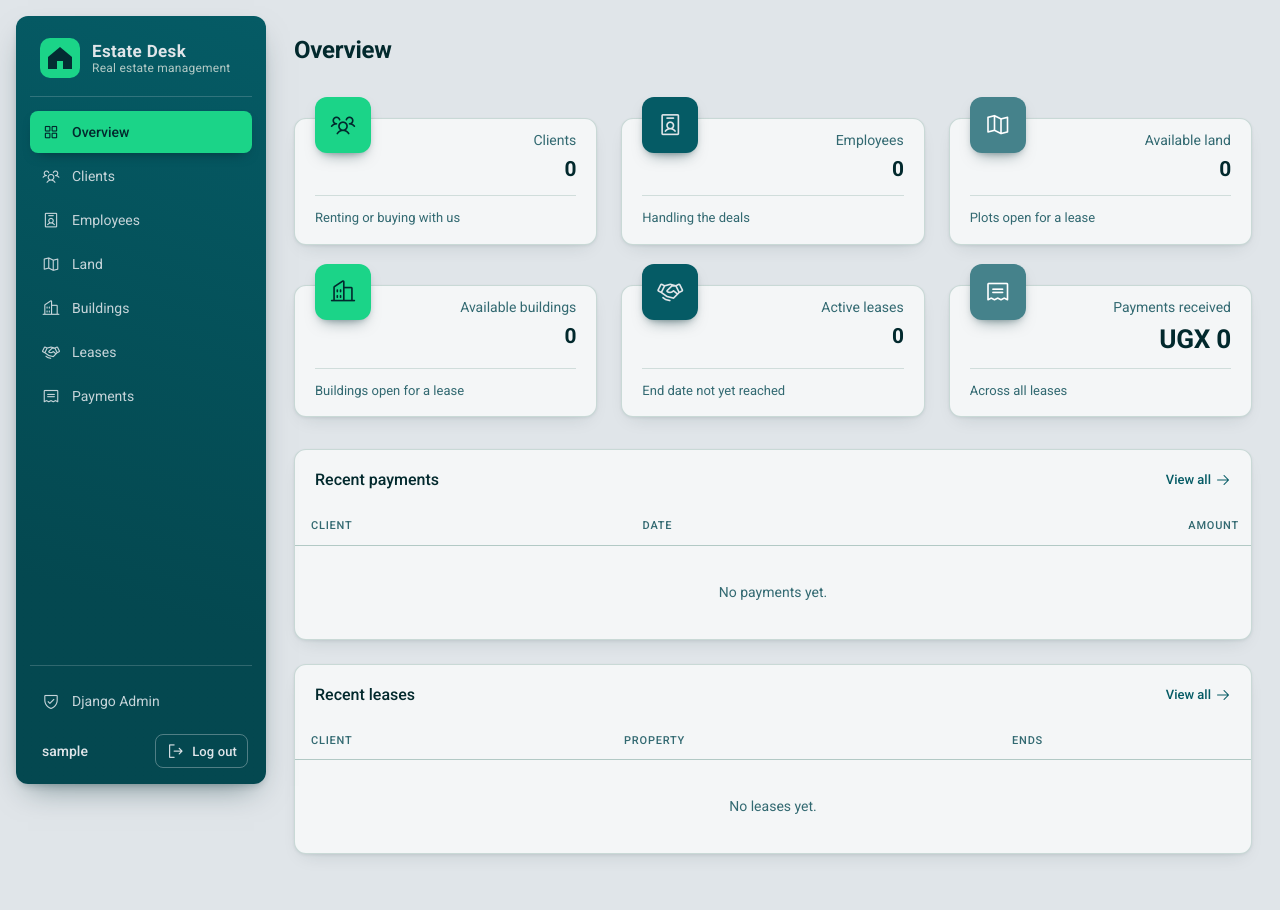
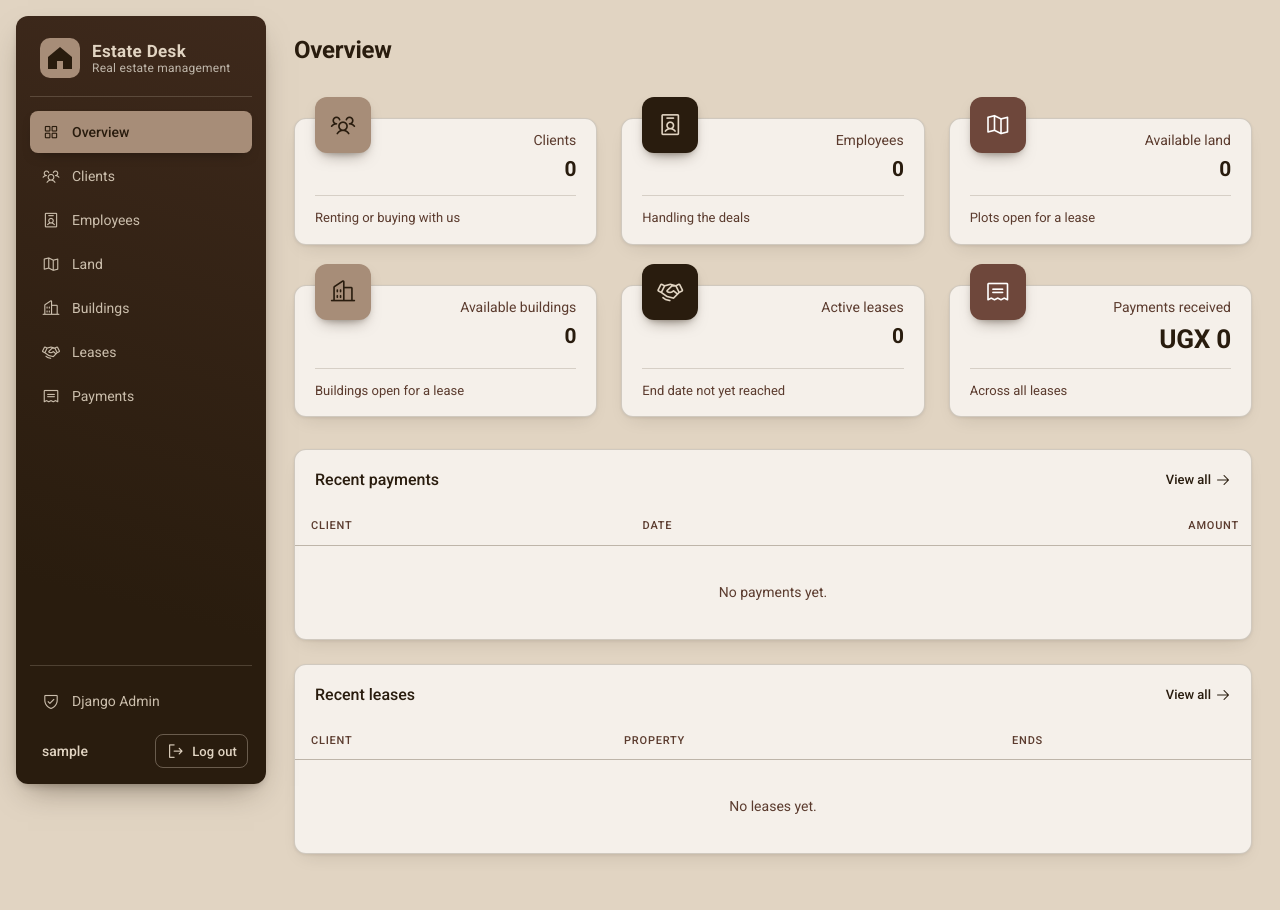
Before and after one commit to hajarah560/RealEstate-Management-System, a Django app: page / in a window 1280 px wide. Run offline with Django 5.2, Linux system fonts and the light colour scheme; the visitor is signed in with stand-in values (Sample User, id 1); data that the repository does not hold is empty.

Commit message:
Switch to the brown and cream palette
Espresso sidebar and text, umber secondary tiles, tan accent, stone lines
and a cream page. CSS tokens and stat tile classes renamed to match, logo
and favicon recoloured, and the plan updated.

```diff
--- a/static/css/site.css
+++ b/static/css/site.css
@@ -1,19 +1,19 @@
 /* Estate Desk: the one stylesheet for every page.
-   Palette: deep teal, mid teal, mint, sage, mist. Everything else is mixed from these. */
+   Palette: espresso, umber, tan, stone, cream. Everything else is mixed from these. */
 
 :root {
-  --deep: #055b65;           /* sidebar, headings */
-  --mid: #45828b;            /* secondary tiles */
-  --mint: #1bd488;           /* primary buttons and current page */
-  --sage: #b2c9c5;           /* lines */
-  --mist: #e0e5e9;           /* page */
+  --espresso: #291c0e;       /* sidebar, text */
+  --umber: #6e473b;          /* secondary tiles */
+  --tan: #a78d78;            /* primary buttons and current page */
+  --stone: #beb5a9;          /* lines */
+  --cream: #e1d4c2;          /* page */
 
-  --ink: color-mix(in srgb, var(--deep) 45%, #000);         /* text */
-  --card: color-mix(in srgb, var(--mist) 35%, #fff);        /* cards and modals */
-  --muted: color-mix(in srgb, var(--mid) 72%, var(--ink));  /* secondary text */
-  --line-strong: color-mix(in srgb, var(--sage) 55%, var(--mid));
-  --mint-hover: color-mix(in srgb, var(--mint) 86%, var(--ink));
-  --on-dark-line: rgb(224 229 233 / 0.2);
+  --ink: var(--espresso);         /* text */
+  --card: color-mix(in srgb, var(--cream) 35%, #fff);        /* cards and modals */
+  --muted: color-mix(in srgb, var(--umber) 72%, var(--ink));  /* secondary text */
+  --line-strong: color-mix(in srgb, var(--stone) 55%, var(--umber));
+  --tan-hover: color-mix(in srgb, var(--tan) 86%, var(--ink));
+  --on-dark-line: rgb(225 212 194 / 0.2);
   --danger: #b3392f;         /* delete and errors only */
   --danger-hover: color-mix(in srgb, var(--danger) 85%, #000);
 
@@ -22,21 +22,21 @@
   --font: "Roboto", system-ui, "Segoe UI", sans-serif;
   --ease-out: cubic-bezier(0.16, 1, 0.3, 1);
 
-  --shadow-card: 0 1px 3px rgb(3 45 51 / 0.08), 0 8px 20px -10px rgb(3 45 51 / 0.18);
-  --shadow-raised: 0 14px 30px -12px rgb(3 45 51 / 0.5), 0 4px 10px -4px rgb(3 45 51 / 0.3);
-  --shadow-modal: 0 24px 48px -12px rgb(3 45 51 / 0.45), 0 8px 16px -8px rgb(3 45 51 / 0.25);
+  --shadow-card: 0 1px 3px rgb(41 28 14 / 0.08), 0 8px 20px -10px rgb(41 28 14 / 0.18);
+  --shadow-raised: 0 14px 30px -12px rgb(41 28 14 / 0.5), 0 4px 10px -4px rgb(41 28 14 / 0.3);
+  --shadow-modal: 0 24px 48px -12px rgb(41 28 14 / 0.45), 0 8px 16px -8px rgb(41 28 14 / 0.25);
 }
 
 /* Base and browser surfaces */
 
 *, *::before, *::after { box-sizing: border-box; }
 
-html { color-scheme: light; accent-color: var(--deep); scrollbar-color: var(--sage) transparent; }
+html { color-scheme: light; accent-color: var(--espresso); scrollbar-color: var(--stone) transparent; }
 
 body {
   margin: 0;
   min-height: 100vh;
-  background: var(--mist);
+  background: var(--cream);
   color: var(--ink);
   font: 400 15px/1.5 var(--font);
   -webkit-font-smoothing: antialiased;
@@ -44,13 +44,13 @@ body {
 
 h1, h2, h3 { text-wrap: balance; }
 a { color: inherit; text-underline-offset: 3px; }
-::selection { background: var(--mint); color: var(--ink); }
-input, select, textarea { caret-color: var(--deep); }
-:focus-visible { outline: 2px solid var(--deep); outline-offset: 2px; }
+::selection { background: var(--tan); color: var(--ink); }
+input, select, textarea { caret-color: var(--espresso); }
+:focus-visible { outline: 2px solid var(--espresso); outline-offset: 2px; }
 
 ::-webkit-scrollbar { width: 10px; height: 10px; }
 ::-webkit-scrollbar-track { background: transparent; }
-::-webkit-scrollbar-thumb { background: var(--sage); border: 2px solid transparent; border-radius: 999px; background-clip: padding-box; }
+::-webkit-scrollbar-thumb { background: var(--stone); border: 2px solid transparent; border-radius: 999px; background-clip: padding-box; }
 ::-webkit-scrollbar-thumb:hover { background-color: var(--line-strong); }
 
 /* Phosphor icons */
@@ -93,13 +93,13 @@ input, select, textarea { caret-color: var(--deep); }
   padding: 18px 14px 16px;
   overflow-y: auto;
   border-radius: var(--radius);
-  background: linear-gradient(195deg, var(--deep), color-mix(in srgb, var(--deep) 62%, var(--ink)) 75%);
-  color: var(--mist);
+  background: linear-gradient(195deg, color-mix(in srgb, var(--espresso) 70%, var(--umber)), var(--espresso) 75%);
+  color: var(--cream);
   box-shadow: var(--shadow-raised);
-  scrollbar-color: var(--mid) transparent;
+  scrollbar-color: var(--umber) transparent;
 }
 
-.sidebar :focus-visible { outline-color: var(--mint); }
+.sidebar :focus-visible { outline-color: var(--tan); }
 
 .brand {
   display: flex;
@@ -114,7 +114,7 @@ input, select, textarea { caret-color: var(--deep); }
 .brand-logo { display: block; width: 40px; height: 40px; flex: none; }
 
 .brand-text { display: flex; flex-direction: column; font-size: 17px; font-weight: 700; letter-spacing: 0.02em; line-height: 1.2; }
-.brand-text small { color: var(--sage); font-size: 12px; font-weight: 400; letter-spacing: 0.02em; }
+.brand-text small { color: var(--stone); font-size: 12px; font-weight: 400; letter-spacing: 0.02em; }
 
 .nav { display: flex; flex: 1; flex-direction: column; gap: 2px; }
 .nav-list { display: flex; flex-direction: column; gap: 2px; margin: 0; padding: 0; list-style: none; }
@@ -126,16 +126,16 @@ input, select, textarea { caret-color: var(--deep); }
   min-height: 42px;
   padding: 8px 12px;
   border-radius: var(--radius-control);
-  color: color-mix(in srgb, var(--mist) 88%, var(--deep));
+  color: color-mix(in srgb, var(--cream) 88%, var(--espresso));
   font-size: 14px;
   text-decoration: none;
   transition: background-color 0.15s ease-out, color 0.15s ease-out;
 }
 
-.nav-link:hover { background: rgb(224 229 233 / 0.1); color: #fff; }
+.nav-link:hover { background: rgb(225 212 194 / 0.1); color: #fff; }
 
 .nav-link[aria-current="page"] {
-  background: var(--mint);
+  background: var(--tan);
   color: var(--ink);
   font-weight: 500;
   box-shadow: 0 6px 14px -8px rgb(0 0 0 / 0.55);
@@ -150,7 +150,7 @@ input, select, textarea { caret-color: var(--deep); }
 /* Cards */
 
 .card {
-  border: 1px solid color-mix(in srgb, var(--sage) 65%, transparent);
+  border: 1px solid color-mix(in srgb, var(--stone) 65%, transparent);
   border-radius: var(--radius);
   background: var(--card);
   box-shadow: var(--shadow-card);
@@ -168,7 +168,7 @@ input, select, textarea { caret-color: var(--deep); }
 
 .table th {
   padding: 14px 16px 10px;
-  border-bottom: 1px solid var(--sage);
+  border-bottom: 1px solid var(--stone);
   color: var(--muted);
   font-size: 11px;
   font-weight: 500;
@@ -180,18 +180,18 @@ input, select, textarea { caret-color: var(--deep); }
 
 .table td {
   padding: 11px 16px;
-  border-bottom: 1px solid color-mix(in srgb, var(--sage) 55%, transparent);
+  border-bottom: 1px solid color-mix(in srgb, var(--stone) 55%, transparent);
   vertical-align: middle;
   white-space: nowrap;
 }
 
 .table tbody tr:last-child td { border-bottom: 0; }
-.table tbody tr:hover td { --cell-bg: color-mix(in srgb, var(--mist) 55%, var(--card)); background: var(--cell-bg); }
+.table tbody tr:hover td { --cell-bg: color-mix(in srgb, var(--cream) 55%, var(--card)); background: var(--cell-bg); }
 .table .num { text-align: right; }
 .table .code { font-weight: 500; }
 
 /* Edit and delete stay in view while a wide table scrolls sideways. */
-.table .col-actions { position: sticky; right: 0; background: var(--cell-bg, var(--card)); box-shadow: inset 1px 0 0 var(--sage); }
+.table .col-actions { position: sticky; right: 0; background: var(--cell-bg, var(--card)); box-shadow: inset 1px 0 0 var(--stone); }
 
 .table .table-empty { padding: 36px 16px; color: var(--muted); text-align: center; white-space: normal; }
 .table tbody tr:hover .table-empty { background: none; }
@@ -231,17 +231,17 @@ input, select, textarea { caret-color: var(--deep); }
 .btn:active { transform: translateY(1px); }
 .btn:disabled { opacity: 0.6; cursor: progress; }
 
-.btn-primary { background: var(--mint); color: var(--ink); box-shadow: 0 4px 10px -4px rgb(3 45 51 / 0.35); }
-.btn-primary:hover { background: var(--mint-hover); }
+.btn-primary { background: var(--tan); color: var(--ink); box-shadow: 0 4px 10px -4px rgb(41 28 14 / 0.35); }
+.btn-primary:hover { background: var(--tan-hover); }
 
-.btn-danger { background: var(--danger); color: #fff; box-shadow: 0 4px 10px -4px rgb(3 45 51 / 0.35); }
+.btn-danger { background: var(--danger); color: #fff; box-shadow: 0 4px 10px -4px rgb(41 28 14 / 0.35); }
 .btn-danger:hover { background: var(--danger-hover); }
 
 .btn-ghost { border-color: var(--line-strong); background: transparent; color: var(--ink); }
-.btn-ghost:hover { background: var(--mist); }
+.btn-ghost:hover { background: var(--cream); }
 
-.btn-sidebar { min-height: 34px; padding: 0 10px; border-color: rgb(224 229 233 / 0.35); background: transparent; color: var(--mist); font-size: 13px; }
-.btn-sidebar:hover { background: rgb(224 229 233 / 0.1); }
+.btn-sidebar { min-height: 34px; padding: 0 10px; border-color: rgb(225 212 194 / 0.35); background: transparent; color: var(--cream); font-size: 13px; }
+.btn-sidebar:hover { background: rgb(225 212 194 / 0.1); }
 
 .btn-lg { min-height: 48px; padding: 0 22px; font-size: 15px; }
 .btn-block { width: 100%; }
@@ -382,15 +382,15 @@ input, select, textarea { caret-color: var(--deep); }
 .stat-top { display: flex; align-items: flex-start; justify-content: space-between; gap: 12px; }
 .stat-tile { display: grid; place-items: center; width: 56px; height: 56px; flex: none; margin-top: -22px; border-radius: 12px; }
 .stat-tile .ph { font-size: 26px; }
-.stat-tile-mint { background: var(--mint); color: var(--ink); box-shadow: 0 8px 16px -8px rgb(3 45 51 / 0.55), 0 3px 6px -3px rgb(3 45 51 / 0.25); }
-.stat-tile-deep { background: var(--deep); color: var(--mist); box-shadow: 0 8px 16px -8px rgb(3 45 51 / 0.6), 0 3px 6px -3px rgb(3 45 51 / 0.3); }
-.stat-tile-mid { background: var(--mid); color: #fff; box-shadow: 0 8px 16px -8px rgb(3 45 51 / 0.55), 0 3px 6px -3px rgb(3 45 51 / 0.25); }
+.stat-tile-tan { background: var(--tan); color: var(--ink); box-shadow: 0 8px 16px -8px rgb(41 28 14 / 0.55), 0 3px 6px -3px rgb(41 28 14 / 0.25); }
+.stat-tile-espresso { background: var(--espresso); color: var(--cream); box-shadow: 0 8px 16px -8px rgb(41 28 14 / 0.6), 0 3px 6px -3px rgb(41 28 14 / 0.3); }
+.stat-tile-umber { background: var(--umber); color: #fff; box-shadow: 0 8px 16px -8px rgb(41 28 14 / 0.55), 0 3px 6px -3px rgb(41 28 14 / 0.25); }
 .stat-label { margin: 12px 0 0; color: var(--muted); font-size: 14px; line-height: 1.3; text-align: right; }
 .stat-value { margin: 4px 0 14px; font-size: clamp(20px, 8cqi, 24px); font-weight: 700; font-variant-numeric: tabular-nums; letter-spacing: -0.01em; line-height: 1.15; text-align: right; }
 .stat-feature .stat-value { font-size: clamp(24px, 10cqi, 30px); }
-.stat-caption { margin: auto 0 0; padding-top: 12px; border-top: 1px solid color-mix(in srgb, var(--sage) 55%, transparent); color: var(--muted); font-size: 13px; }
+.stat-caption { margin: auto 0 0; padding-top: 12px; border-top: 1px solid color-mix(in srgb, var(--stone) 55%, transparent); color: var(--muted); font-size: 13px; }
 
-.card-link { display: inline-flex; align-items: center; gap: 4px; border-radius: 6px; color: var(--deep); font-size: 13px; font-weight: 500; text-decoration: none; white-space: nowrap; }
+.card-link { display: inline-flex; align-items: center; gap: 4px; border-radius: 6px; color: var(--espresso); font-size: 13px; font-weight: 500; text-decoration: none; white-space: nowrap; }
 .card-link:hover { text-decoration: underline; }
 .card-link .ph { font-size: 16px; }
 
--- a/templates/dashboard/index.html
+++ b/templates/dashboard/index.html
@@ -8,7 +8,7 @@
   <section class="stats" aria-label="Estate Desk at a glance">
     <article class="card stat">
       <div class="stat-top">
-        <span class="stat-tile stat-tile-mint"><i class="ph ph-users-three" aria-hidden="true"></i></span>
+        <span class="stat-tile stat-tile-tan"><i class="ph ph-users-three" aria-hidden="true"></i></span>
         <p class="stat-label">Clients</p>
       </div>
       <p class="stat-value">{{ clients }}</p>
@@ -17,7 +17,7 @@
 
     <article class="card stat">
       <div class="stat-top">
-        <span class="stat-tile stat-tile-deep"><i class="ph ph-identification-badge" aria-hidden="true"></i></span>
+        <span class="stat-tile stat-tile-espresso"><i class="ph ph-identification-badge" aria-hidden="true"></i></span>
         <p class="stat-label">Employees</p>
       </div>
       <p class="stat-value">{{ employees }}</p>
@@ -26,7 +26,7 @@
 
     <article class="card stat">
       <div class="stat-top">
-        <span class="stat-tile stat-tile-mid"><i class="ph ph-map-trifold" aria-hidden="true"></i></span>
+        <span class="stat-tile stat-tile-umber"><i class="ph ph-map-trifold" aria-hidden="true"></i></span>
         <p class="stat-label">Available land</p>
       </div>
       <p class="stat-value">{{ free_land }}</p>
@@ -35,7 +35,7 @@
 
     <article class="card stat">
       <div class="stat-top">
-        <span class="stat-tile stat-tile-mint"><i class="ph ph-buildings" aria-hidden="true"></i></span>
+        <span class="stat-tile stat-tile-tan"><i class="ph ph-buildings" aria-hidden="true"></i></span>
         <p class="stat-label">Available buildings</p>
       </div>
       <p class="stat-value">{{ free_buildings }}</p>
@@ -44,7 +44,7 @@
 
     <article class="card stat">
       <div class="stat-top">
-        <span class="stat-tile stat-tile-deep"><i class="ph ph-handshake" aria-hidden="true"></i></span>
+        <span class="stat-tile stat-tile-espresso"><i class="ph ph-handshake" aria-hidden="true"></i></span>
         <p class="stat-label">Active leases</p>
       </div>
       <p class="stat-value">{{ active_leases }}</p>
@@ -53,7 +53,7 @@
 
     <article class="card stat stat-feature">
       <div class="stat-top">
-        <span class="stat-tile stat-tile-mid"><i class="ph ph-receipt" aria-hidden="true"></i></span>
+        <span class="stat-tile stat-tile-umber"><i class="ph ph-receipt" aria-hidden="true"></i></span>
         <p class="stat-label">Payments received</p>
       </div>
       <p class="stat-value">{{ payments_total|money }}</p>
--- a/templates/partials/_sidebar.html
+++ b/templates/partials/_sidebar.html
@@ -1,9 +1,9 @@
 <aside class="sidebar">
   <a class="brand" href="{% url 'dashboard' %}">
     <svg class="brand-logo" viewBox="0 0 40 40" width="40" height="40" aria-hidden="true">
-      <rect width="40" height="40" rx="10" fill="#1bd488"/>
-      <path d="M8 19 20 9l12 10v12H8z" fill="#032d33"/>
-      <path d="M17 31v-8h6v8z" fill="#1bd488"/>
+      <rect width="40" height="40" rx="10" fill="#A78D78"/>
+      <path d="M8 19 20 9l12 10v12H8z" fill="#291C0E"/>
+      <path d="M17 31v-8h6v8z" fill="#A78D78"/>
     </svg>
     <span class="brand-text">Estate Desk<small>Real estate management</small></span>
   </a>
--- a/templates/registration/login.html
+++ b/templates/registration/login.html
@@ -5,9 +5,9 @@
 {% block shell %}
   <main class="auth-card">
     <svg class="brand-logo" viewBox="0 0 40 40" width="40" height="40" aria-hidden="true">
-      <rect width="40" height="40" rx="10" fill="#055b65"/>
-      <path d="M8 19 20 9l12 10v12H8z" fill="#1bd488"/>
-      <path d="M17 31v-8h6v8z" fill="#055b65"/>
+      <rect width="40" height="40" rx="10" fill="#291C0E"/>
+      <path d="M8 19 20 9l12 10v12H8z" fill="#A78D78"/>
+      <path d="M17 31v-8h6v8z" fill="#291C0E"/>
     </svg>
     <h1 class="auth-title">Estate Desk</h1>
     <p class="auth-sub">Sign in to manage clients, properties and leases</p>
--- a/templates/registration/sign_up.html
+++ b/templates/registration/sign_up.html
@@ -5,9 +5,9 @@
 {% block shell %}
   <main class="auth-card">
     <svg class="brand-logo" viewBox="0 0 40 40" width="40" height="40" aria-hidden="true">
-      <rect width="40" height="40" rx="10" fill="#055b65"/>
-      <path d="M8 19 20 9l12 10v12H8z" fill="#1bd488"/>
-      <path d="M17 31v-8h6v8z" fill="#055b65"/>
+      <rect width="40" height="40" rx="10" fill="#291C0E"/>
+      <path d="M8 19 20 9l12 10v12H8z" fill="#A78D78"/>
+      <path d="M17 31v-8h6v8z" fill="#291C0E"/>
     </svg>
     <h1 class="auth-title">Create an account</h1>
     <p class="auth-sub">Pick a username and password to get started</p>
```
Also changed, not shown: other parts of static/css/site.css (+12 -12 lines), docs/redesign-plan.md (+9 -9 lines), templates/base.html (line endings or trailing spaces).
